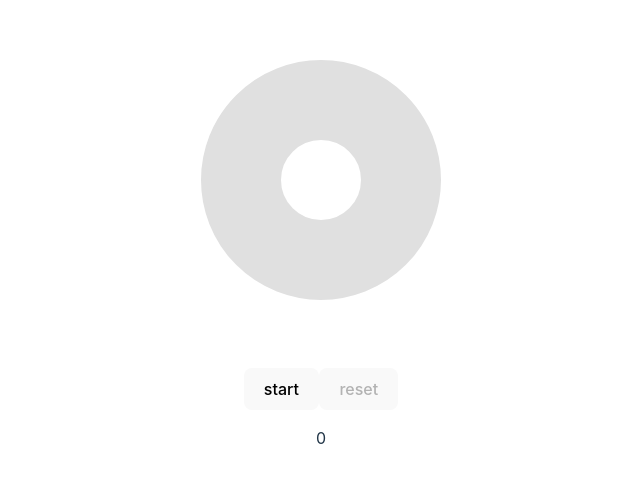
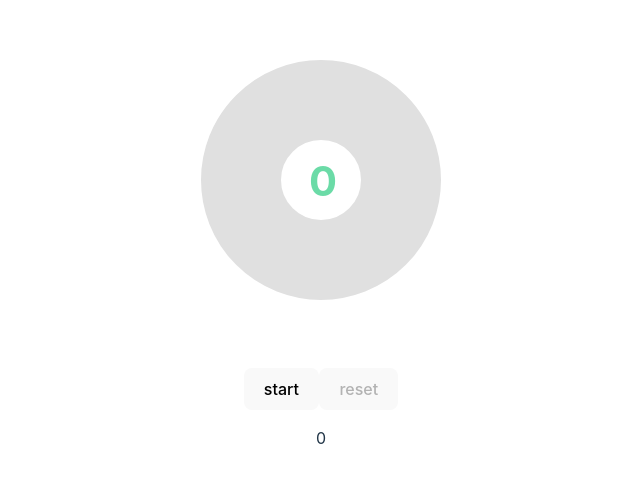
Before and after one commit to dmitro02/apnea-react, a React (Vite) app: page / in a window 1280 px wide. Shown: the part 136-618 px from the top of the page, without its empty margins (319-959 px from the left). Built offline with nearby package versions, Linux system fonts and the light colour scheme.

Commit message:
text in circle

```diff
--- a/src/App.jsx
+++ b/src/App.jsx
@@ -3,7 +3,7 @@ import './App.css';
 import Timer from './utils/timer';
 import CircularProgressBar from './components/CircularProgressBar';
 
-const DURATION = 8;
+const DURATION = 10;
 
 function App() {
   const [elapsed, setElapsed] = useState(0);
--- a/src/components/CircularProgressBar.jsx
+++ b/src/components/CircularProgressBar.jsx
@@ -21,7 +21,7 @@ function CircularProgressBar({ radius = RADIUS, value, max }) {
         fill="transparent"
         stroke="#e0e0e0"
         strokeWidth="100"
-      ></circle>
+      />
       <circle
         r={radius}
         cx="150"
@@ -32,7 +32,17 @@ function CircularProgressBar({ radius = RADIUS, value, max }) {
         strokeDashoffset={strokeDashoffset}
         fill="transparent"
         strokeDasharray={circumference}
-      ></circle>
+      />
+      <text
+        x="0px"
+        y="0px"
+        fill="#6bdba7"
+        fontSize="52px"
+        fontWeight="bold"
+        style={{ transform: 'rotate(90deg) translate(135px, -130px)' }}
+      >
+        {value}
+      </text>
     </svg>
   );
 }
```
